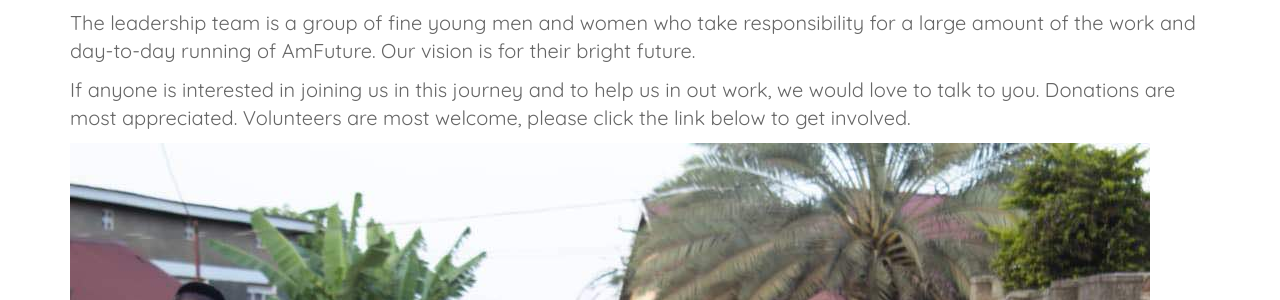
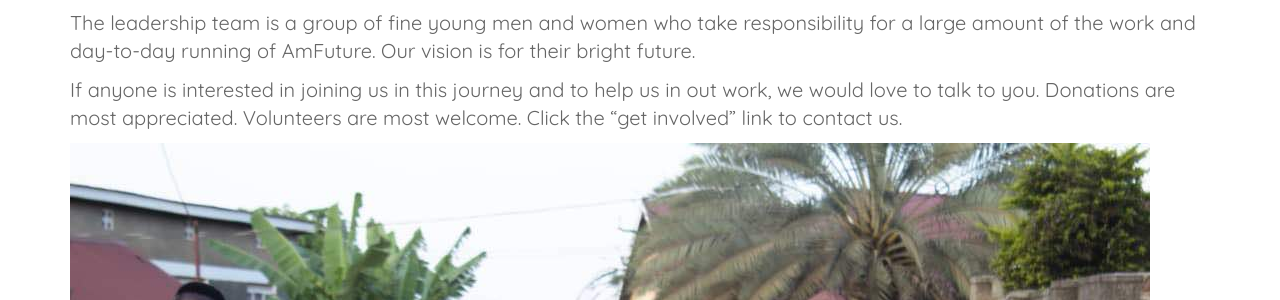
Before and after one commit to tomhamiltonstubber/amfutureug.com, a Jekyll site: the page built from leadership_and_training.html, in a window 1280 px wide and 900 px high. Shown: the part 470-770 px from the top of the window. Built offline with Jekyll 4.4.1, drawn with Linux system fonts in a browser that asks for light colours; nearby versions of some CDN libraries; some of the changed lines change nothing that is shown.

Commit message:
Update from Forestry.io - Updated leadership_and_training.html

```diff
--- a/leadership_and_training.html
+++ b/leadership_and_training.html
@@ -2,17 +2,22 @@
 layout: default
 permalink: "/leadership-and-training/"
 title: Leadership and Training
-p_content: |-
-  The Leadership Development program is how we train leaders. The Director of AmFuture, Ian Muwonge, as he was watching AmFuture grow, was acutely aware he could not run it alone. So he has been training up leaders within the organisation. All of them work on a volunteer basis.
-
-  The leadership team really is the backbone of AmFuture. They set-up the space, pack it all up, cook and make tea, welcome new people, create activities and programs for the other young people. They support each other in the journey of running the varied programs and businesses that make up AmFuture.
-
-  Every week AmFuture’s youth volunteer leaders meet to discuss where things are at and the next steps. Muwonge discusses and teaches what it means to be a leader—taking responsibility not only for AmFuture but for their own future, and the future of Uganda.
-
-  The leadership team is a group of fine young men and women who take responsibility for a large amount of the work and day-to-day running of AmFuture. Our vision is for their bright future.
-
-  If anyone is interested in joining us in this journey and to help us in out work, we would love to talk to you. Donations are most appreciated. Volunteers are most welcome, please click the link below to get involved.
-
-  ![](/static/img/WhatsApp Image 2018-07-19 at 12.44.04 PM (1).jpeg)
+p_content: "The Leadership Development program is how we train leaders. The Director
+  of AmFuture, Ian Muwonge, as he was watching AmFuture grow, was acutely aware he
+  could not run it alone. So he has been training up leaders within the organisation.
+  All of them work on a volunteer basis.\n\nThe leadership team really is the backbone
+  of AmFuture. They set-up the space, pack it all up, cook and make tea, welcome new
+  people, create activities and programs for the other young people. They support
+  each other in the journey of running the varied programs and businesses that make
+  up AmFuture.\n\nEvery week AmFuture’s youth volunteer leaders meet to discuss where
+  things are at and the next steps. Muwonge discusses and teaches what it means to
+  be a leader—taking responsibility not only for AmFuture but for their own future,
+  and the future of Uganda.\n\nThe leadership team is a group of fine young men and
+  women who take responsibility for a large amount of the work and day-to-day running
+  of AmFuture. Our vision is for their bright future.\n\nIf anyone is interested in
+  joining us in this journey and to help us in out work, we would love to talk to
+  you. Donations are most appreciated. Volunteers are most welcome. Click the \"get
+  involved\" link to contact us. \n\n![](/static/img/WhatsApp Image 2018-07-19 at
+  12.44.04 PM (1).jpeg)"
 
 ---
```
